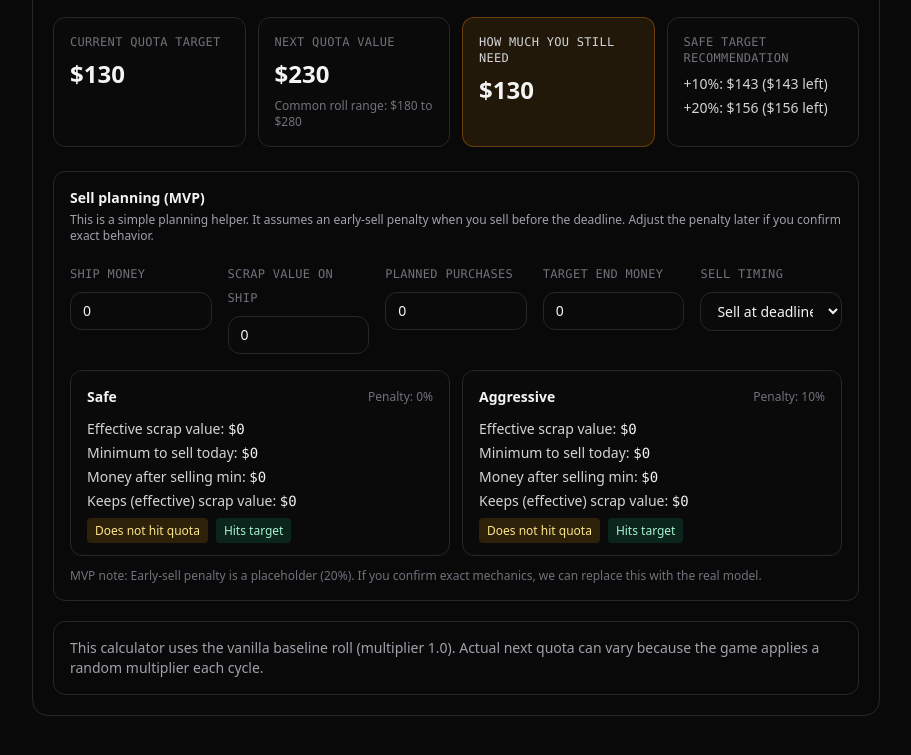
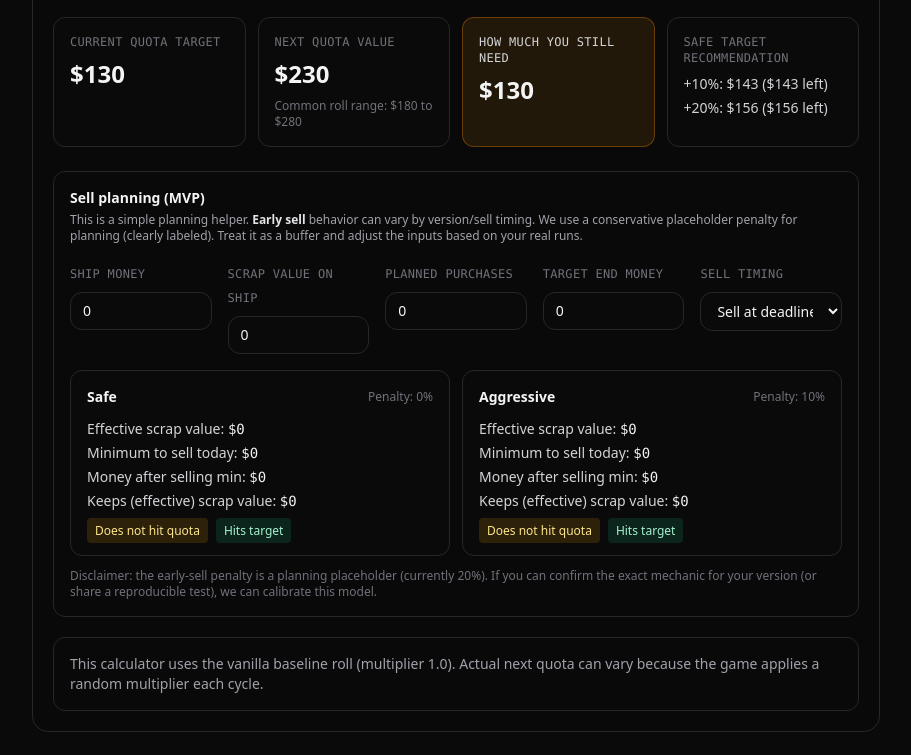
Before and after one commit to yuzhoudabaozhayujiamigou-cloud/spaceship-monster, a Next.js app: page /tools/lethal-company/quota-calculator in a window 1280 px wide. Shown: the part 464-1219 px from the top of the page, without its empty margins (184-1095 px from the left). Built offline with nearby package versions, Linux system fonts and the light colour scheme; no server answers.

Commit message:
Clarify early sell disclaimer for quota calculator

```diff
--- a/app/tools/lethal-company/quota-calculator/QuotaCalculatorClient.tsx
+++ b/app/tools/lethal-company/quota-calculator/QuotaCalculatorClient.tsx
@@ -229,8 +229,9 @@ export default function QuotaCalculatorClient() {
       <div className="mt-6 rounded-xl border border-zinc-800 bg-zinc-950/70 p-4">
         <h3 className="text-sm font-semibold text-zinc-100">Sell planning (MVP)</h3>
         <p className="mt-1 text-xs text-zinc-400">
-          This is a simple planning helper. It assumes an early-sell penalty when you sell before the deadline.
-          Adjust the penalty later if you confirm exact behavior.
+          This is a simple planning helper. <span className="font-semibold text-zinc-200">Early sell</span> behavior can vary by version/sell timing. We use a
+          conservative placeholder penalty for planning (clearly labeled). Treat it as a buffer and adjust the
+          inputs based on your real runs.
         </p>
 
         <div className="mt-4 grid grid-cols-1 gap-4 md:grid-cols-5">
@@ -336,7 +337,8 @@ export default function QuotaCalculatorClient() {
         </div>
 
         <p className="mt-3 text-xs text-zinc-500">
-          MVP note: Early-sell penalty is a placeholder (20%). If you confirm exact mechanics, we can replace this with the real model.
+          Disclaimer: the early-sell penalty is a planning placeholder (currently 20%). If you can confirm the
+          exact mechanic for your version (or share a reproducible test), we can calibrate this model.
         </p>
       </div>
 
```
